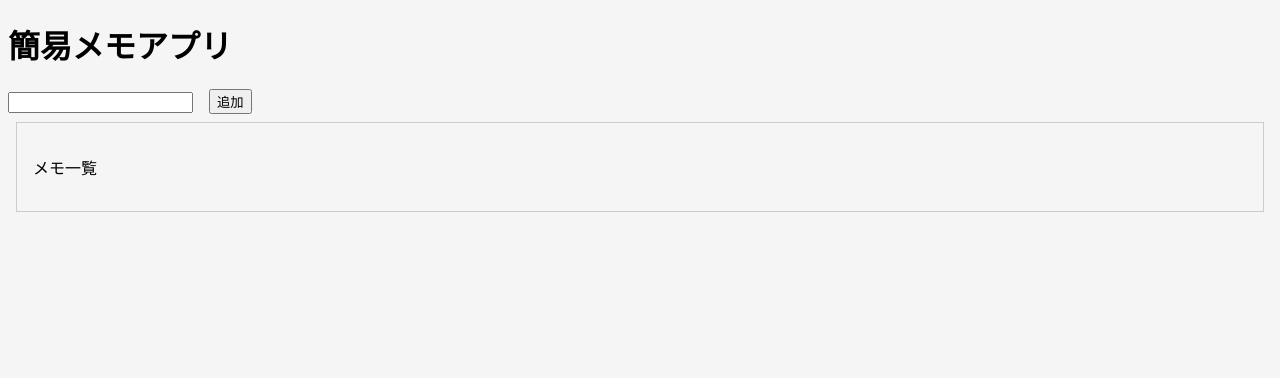
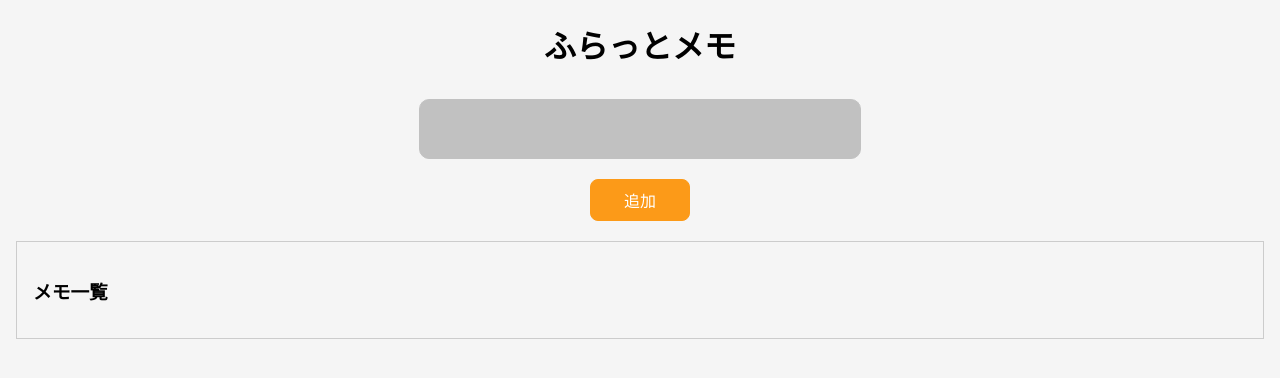
Before and after one commit to mojako1195/memoapp_react_ts, a React (Create React App) app: page / in a window 1280 px wide. Shown: the top 378 px of the page. Built offline with nearby package versions, Linux system fonts and the light colour scheme.

Commit message:
220203 デザイン修正

```diff
--- a/src/components/App.tsx
+++ b/src/components/App.tsx
@@ -31,14 +31,53 @@ export const App: FC = () => {
 
   return (
     <div>
-      <h1>簡易メモアプリ</h1>
-      <input type="text" value={text} onChange={onChangeText} />
-      <SButton onClick={onClickAdd}>追加</SButton>
+      <STitle>ふらっとメモ</STitle>
+      <SContainer>
+        <SInput type="text" value={text} onChange={onChangeText} />
+      </SContainer>
+      <SContainer>
+        <SButton onClick={onClickAdd}>追加</SButton>
+      </SContainer>
       <MemoList memos={memos} onClickDelete={onClickDelete} />
     </div>
   );
 };
 
+const STitle = styled.h1`
+  text-align: center;
+`;
+
+const SInput = styled.input`
+  margin-top: 10px;
+  font-family: cursive;
+  border: 1px solid #acacac;
+  color: #fff;
+  opacity: 0.7;
+  border-radius: 10px;
+  padding: 20px;
+  text-align: center;
+  width: 400px;
+  transition: all 0.3s;
+  -webkit-transition: all 0.3s;
+  -moz-transition: all 0.3s;
+  font-size: 16px;
+  outline: none;
+  background-color: #acacac;
+`;
+
+const SContainer = styled.div`
+  text-align: center;
+  margin-bottom: 20px;
+`;
+
 const SButton = styled.button`
-  margin-left: 16px;
+  display: inline-block;
+  border: 1px solid #fc9a18;
+  background: #fc9a18;
+  padding: 8px;
+  border-radius: 8px;
+  text-align: center;
+  width: 100px;
+  color: #fff;
+  font-size: 16px;
 `;
--- a/src/components/MemoList.tsx
+++ b/src/components/MemoList.tsx
@@ -11,7 +11,7 @@ export const MemoList: FC<Props> = (props) => {
 
   return (
     <SContainer>
-      <p>メモ一覧</p>
+      <h3>メモ一覧</h3>
       <ul>
         {memos.map((memo, index) => {
           return (
@@ -30,6 +30,15 @@ export const MemoList: FC<Props> = (props) => {
 
 const SButton = styled.button`
   margin-left: 16px;
+  display: inline-block;
+  border: 1px solid #fc9a18;
+  background: #fc9a18;
+  padding: 3px;
+  border-radius: 8px;
+  text-align: center;
+  width: 50px;
+  color: #fff;
+  font-size: 14px;
 `;
 
 const SContainer = styled.div`
```
